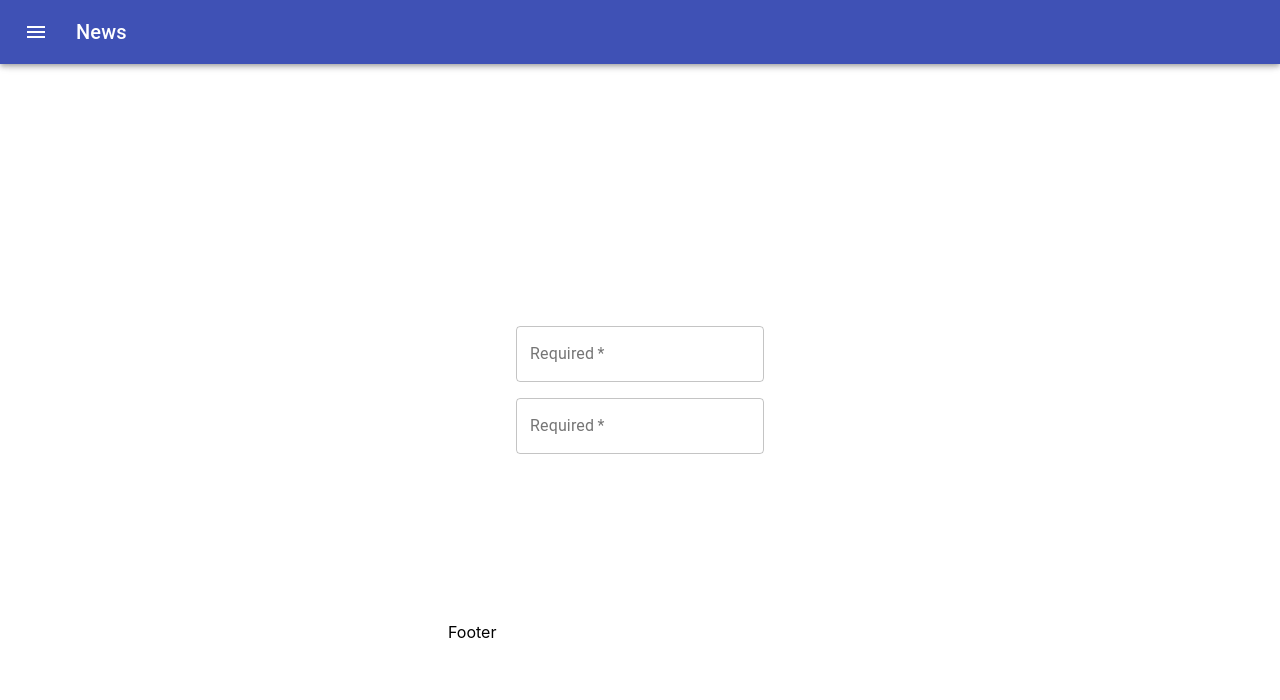
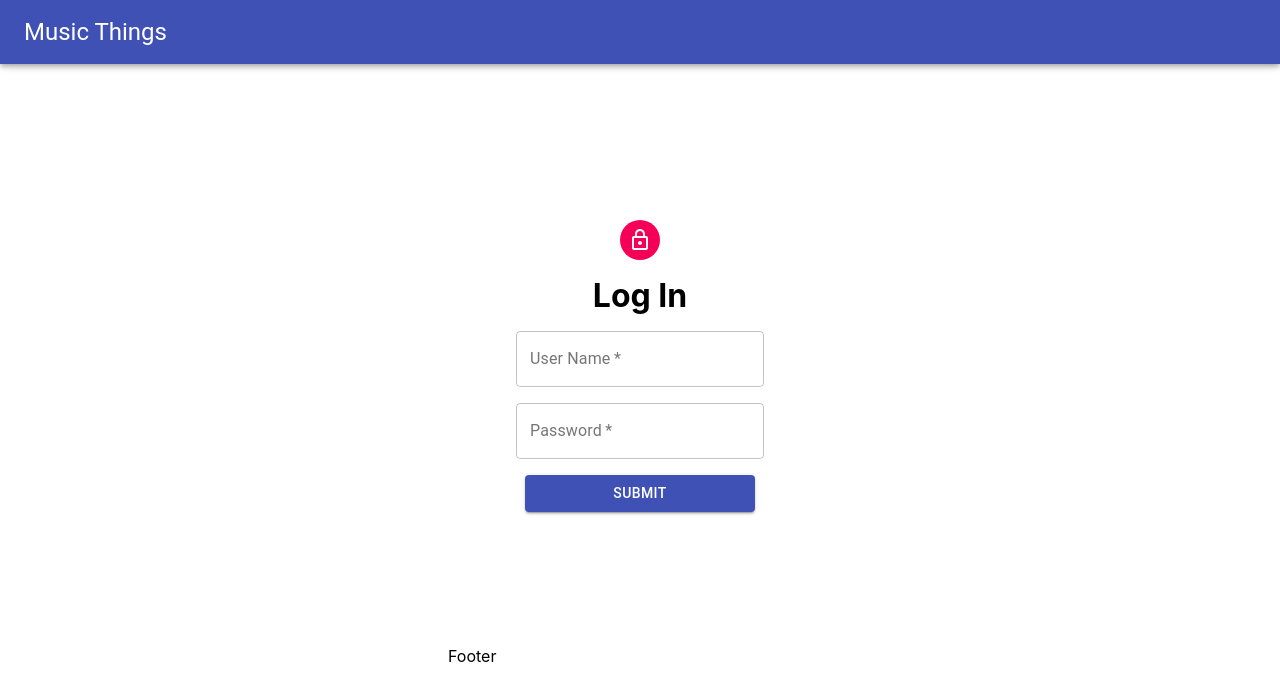
Before and after one commit to devarcher/musicapp, a React (Create React App) app: page / in a window 1280 px wide. Shown: the top 700 px of the page. Built offline with nearby package versions, Linux system fonts and the light colour scheme.

Commit message:
progress on login page

```diff
--- a/src/App.css
+++ b/src/App.css
@@ -14,8 +14,13 @@ body {
 .formBox {
   display: flex;
   flex-direction: column;
-  width: 90vw;
+  border-radius: 6px;
+  width: 100%;
+  padding-bottom: 3rem;
+}
 
+.subButton {
+  width: 230px;
 }
 
 @media only screen and (min-width: 600px) {
--- a/src/Layouts/Header.js
+++ b/src/Layouts/Header.js
@@ -8,9 +8,6 @@ import IconButton from "@material-ui/core/IconButton";
 import MenuIcon from "@material-ui/icons/Menu";
 
 const useStyles = makeStyles(theme => ({
-  menuButton: {
-    marginRight: theme.spacing(2)
-  },
   title: {
     flexGrow: 1
   }
@@ -25,16 +22,8 @@ export default function ButtonAppBar(props) {
     <div className={classes.root}>
       <AppBar>
         <Toolbar>
-          <IconButton
-            edge="start"
-            className={classes.menuButton}
-            color="inherit"
-            aria-label="menu"
-          >
-            <MenuIcon />
-          </IconButton>
-          <Typography variant="h6" className={classes.title}>
-            News
+          <Typography variant="h5" className={classes.title}>
+            Music Things
           </Typography>
           <Button color="inherit">{loggedIn ? "LogOut" : ""}</Button>
         </Toolbar>
--- a/src/Layouts/LoginBody.js
+++ b/src/Layouts/LoginBody.js
@@ -10,10 +10,21 @@ import Grid from "@material-ui/core/Grid";
 import Box from "@material-ui/core/Box";
 import LockOutlinedIcon from "@material-ui/icons/LockOutlined";
 import Typography from "@material-ui/core/Typography";
-import { makeStyles } from "@material-ui/core/styles";
+import { makeStyles, ThemeProvider } from "@material-ui/core/styles";
 import Container from "@material-ui/core/Container";
+import { palette } from "@material-ui/system";
+
+const useStyles = makeStyles(theme => ({
+  avatar: {
+    backgroundColor: theme.palette.secondary.main
+  },
+  button: {
+    width: theme.spacing(3, 0, 2)
+  }
+}));
 
 const LoginBody = () => {
+  const classes = useStyles();
   return (
     <form className="formBox">
       <div className="mainContainer">
@@ -26,12 +37,21 @@ const LoginBody = () => {
           style={{ minHeight: "60vh" }}
         >
           <Grid item xs={12}>
+            <Avatar className={classes.avatar}>
+              <LockOutlinedIcon />
+            </Avatar>
+          </Grid>
+          <Grid item xs={12}>
+            <Typography component="h1" variant="h4.25">
+              Log In
+            </Typography>
+          </Grid>
+          <Grid item xs={12}>
             <TextField
               required
               id="outlined-required"
-              label="Required"
+              label="User Name"
               variant="outlined"
-              placeholder="User Name"
               name="username"
             />
           </Grid>
@@ -39,11 +59,19 @@ const LoginBody = () => {
             <TextField
               required
               id="outlined-required"
-              label="Required"
+              label="Password"
               variant="outlined"
-              placeholder="Password"
               name="password"
             />
+          </Grid>
+          <Grid item xs={12}>
+            <Button
+              variant="contained"
+              type="submit"
+              color="primary"
+              className="subButton">
+              Submit
+            </Button>
           </Grid>
         </Grid>
       </div>
```
Lines whose indentation alone changed are shown as unchanged.
